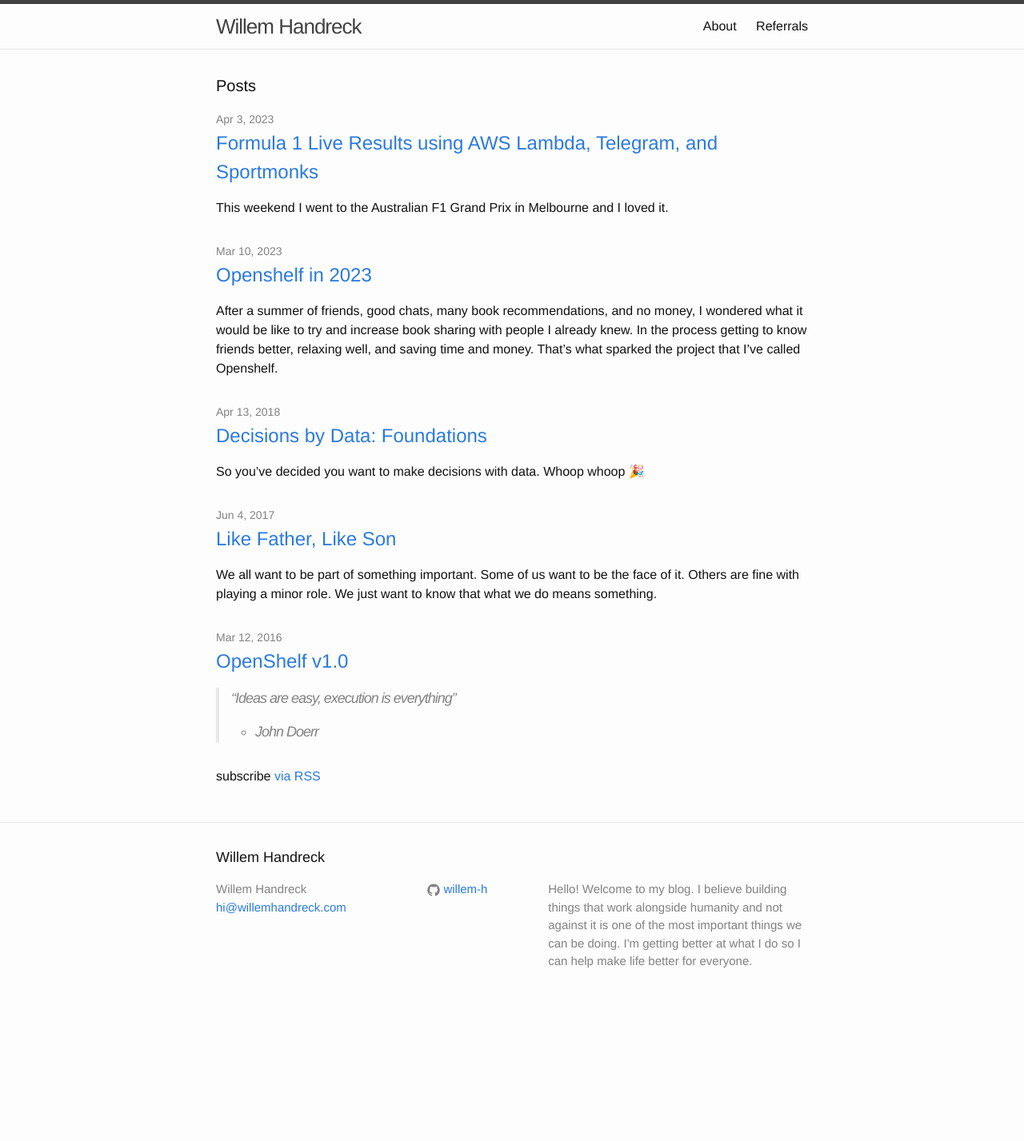
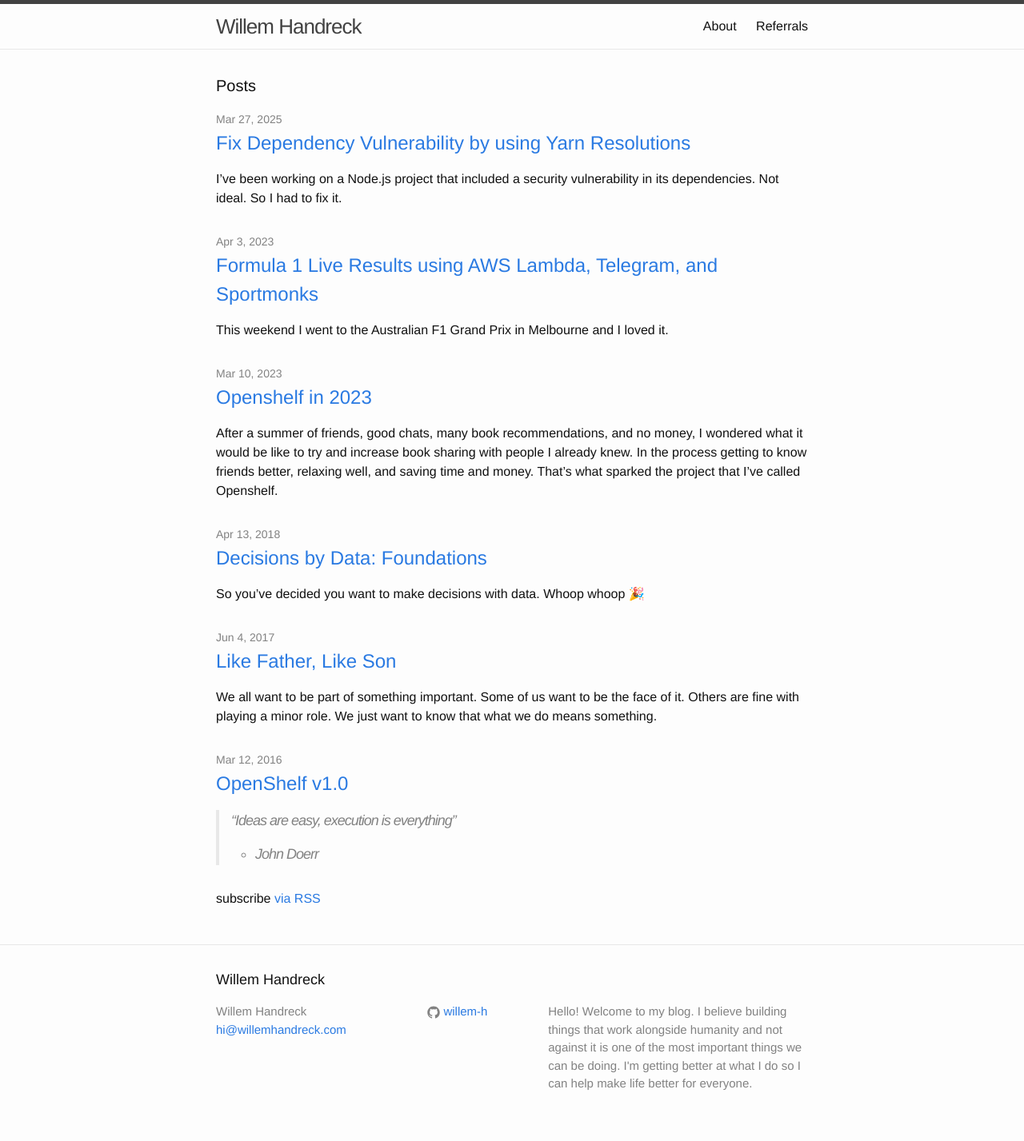
Before and after one commit to willem-h/willem-h.github.io, a Jekyll site: the page built from index.html, in a window 1280 px wide. Shown: the whole page at 80% size. Built offline with Jekyll 4.4.1, drawn with Linux system fonts in a browser that asks for light colours; before the commit the page ends 1274 px from its top, so only the background shows below that; some of the changed lines change nothing that is shown.

Commit message:
Add post about yarn resolutions

```diff
--- /dev/null
+++ b/_posts/2025-03-27-yarn-resolutions.md
@@ -0,0 +1,27 @@
+---
+layout: post
+title: "Fix Dependency Vulnerability by using Yarn Resolutions"
+date: "2025-03-27"
+---
+
+I've been working on a Node.js project that included a security vulnerability in
+its dependencies. Not ideal. So I had to fix it.
+
+After a quick check, all the dependencies that were explicitly listed in the
+`package.json` file were using the latest versions. Digging deeper, it was a
+dependency of a dependency that had the security vulnerability. The
+vulnerability had been patched in a newer version, but the dependency I was
+using had not yet been updated.
+
+Looking at the versioning of the vulnerable package, there were no breaking
+changes in the update so we could safely update it to the newest version without
+breaking the library that used it.
+
+Yarn offers a feature for exactly this scenario called [selective dependency
+resolutions](https://classic.yarnpkg.com/en/docs/selective-version-resolutions/).
+To use them, a `resolutions` attribute is added the `package.json` file with a
+version or range of versions that a specific package should use. View the linked
+documentation for exactly how to use it.
+
+Adding the vulnerable package to the `resolutions` attribute with the newest
+version means my project is no longer vulnerable to that security issue.
```
Also changed, not shown: about.md (+11 -3 lines).
